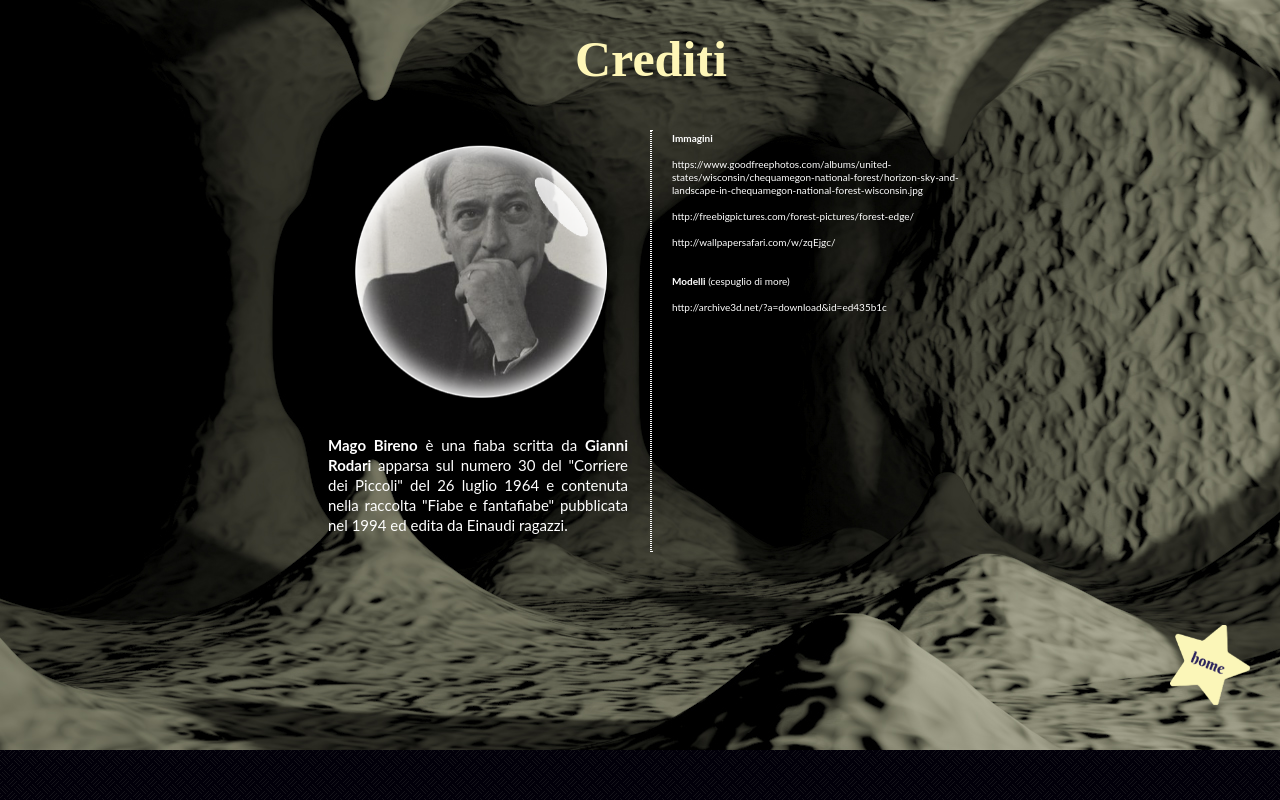
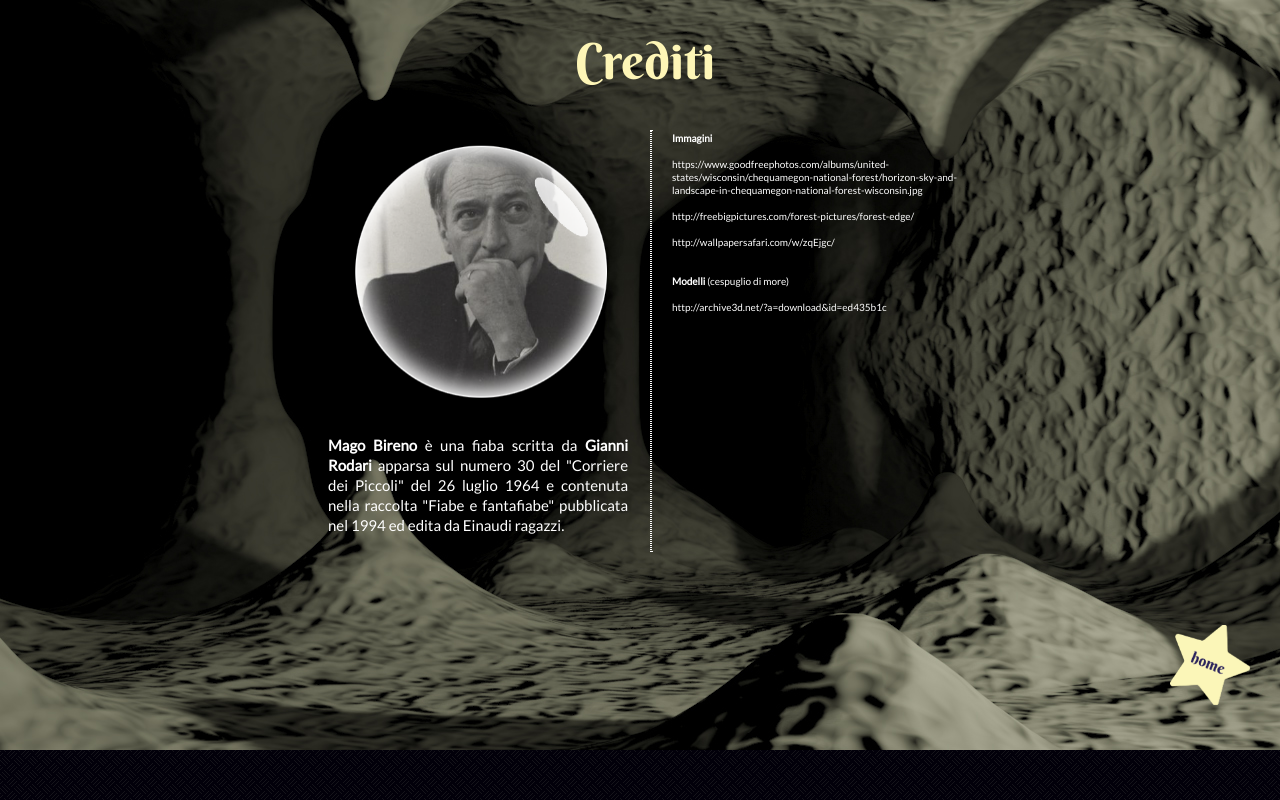
Before and after one commit to fabjo09/magobireno, a plain HTML site: page crediti.html in a window 1280 px wide. Drawn offline with Linux system fonts and the light colour scheme.

Commit message:
corretto Lato e sfondo Autori

```diff
--- a/crediti.html
+++ b/crediti.html
@@ -4,6 +4,20 @@
 
 
         <style>
+
+        @font-face {
+          font-family: Lato;
+          src: url(font/Lato-Regular.ttf);
+        }
+        @font-face {
+          font-family: Lato-bold;
+          src: url(font/Lato-Bold.ttf);
+        }
+
+        @font-face {
+          font-family: Berkshire;
+          src: url(font/BerkshireSwash-Regular.ttf);
+        }
 
         /*animation*/
 
@@ -71,7 +85,7 @@
 
         p {
           position: relative;
-          font-family: "Lato", sans-serif;
+          font-family: Lato;
           color: white;
         }
 
@@ -91,7 +105,7 @@
           margin-top:30px;
           margin-left: 575px;
           text-align: center;
-          font-family: "Berkshire swash";
+          font-family: Berkshire;
           color: #FEF6B7;
           font-size: 50px;
           position: absolute;
```
Also changed, not shown: 50.html (+2 -2 lines), 60.html (+3 -3 lines).
